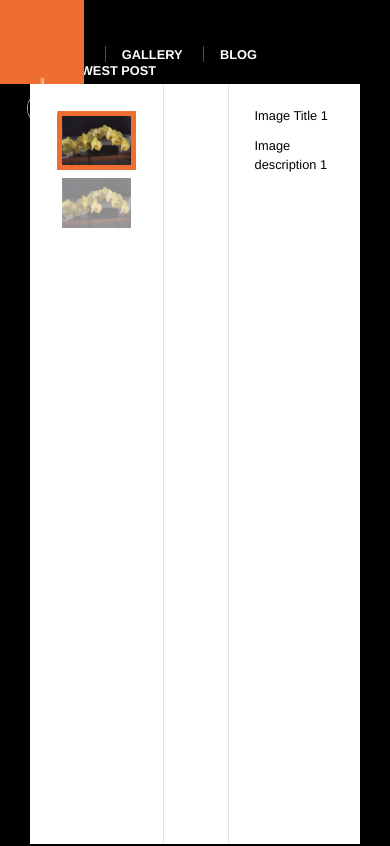
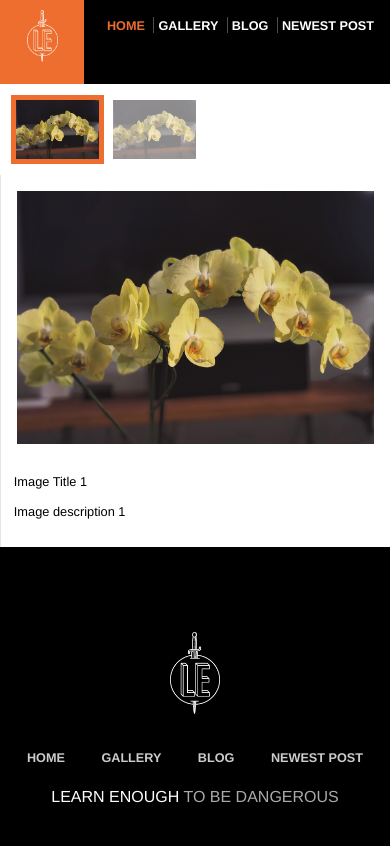
Before and after one commit to vikchadha/vikchadha.github.io, a plain HTML site: page _site/gallery/index.html in a window 390 px wide. Shown: the top 846 px of the page. Drawn offline with Linux system fonts and the light colour scheme.

Commit message:
Finish mobile prototype

```diff
--- a/_site/css/main.css
+++ b/_site/css/main.css
@@ -501,3 +501,79 @@
     margin-top: 3em;
     padding-top: 2em;
 }
+
+@media (max-width: 800px) {
+    html {
+        box-shadow: none;
+        padding: 0;
+    }
+
+    /* HEADER STYLES */
+    .header-nav {
+        padding: 2vh 1em 0 0;
+    }
+    .header-nav > li {
+        margin-left: 0.25em;
+    }
+    .header-nav > li ~ li {
+        padding-left: 0.25em;
+    }
+    .nav-links a {
+        font-size: 3.25vw;
+    }
+    .header-logo {
+        left: auto;
+    }
+
+    /* HOME STYLES */
+    .home-callout {
+    flex-direction: column;
+    }
+    .callout-copy {
+        flex: 1;
+    }
+    .bio-box {
+        float: none;
+        font-size: 1.3rem;
+        width: auto;
+    }
+
+    /* GALLERY STYLES */
+    .gallery {
+        flex-direction: column;
+    }
+    .gallery .col {
+        padding: 1em;
+    }
+    .gallery .gallery-thumbs {
+        flex: 1;
+        height: auto;
+        white-space: nowrap;
+        width: 100vw;
+    }
+        .gallery-thumbs > div {
+        display: inline-block;
+    }
+        .gallery-thumbs img {
+        height: 7vh;
+        margin: 0 10px 0 0;
+        width: auto;
+    }
+        .gallery .gallery-info {
+        flex: 1;
+    }
+    /* BLOG STYLES */
+    .blog-cols {
+        flex-direction: column;
+    }
+    .blog-recent {
+        flex: 1;
+        text-align: center;
+    }
+        .blog-previews {
+        padding: 0;
+    }
+    .post-aside {
+        display: none;
+    }
+}
--- a/css/main.css
+++ b/css/main.css
@@ -501,3 +501,79 @@
     margin-top: 3em;
     padding-top: 2em;
 }
+
+@media (max-width: 800px) {
+    html {
+        box-shadow: none;
+        padding: 0;
+    }
+
+    /* HEADER STYLES */
+    .header-nav {
+        padding: 2vh 1em 0 0;
+    }
+    .header-nav > li {
+        margin-left: 0.25em;
+    }
+    .header-nav > li ~ li {
+        padding-left: 0.25em;
+    }
+    .nav-links a {
+        font-size: 3.25vw;
+    }
+    .header-logo {
+        left: auto;
+    }
+
+    /* HOME STYLES */
+    .home-callout {
+    flex-direction: column;
+    }
+    .callout-copy {
+        flex: 1;
+    }
+    .bio-box {
+        float: none;
+        font-size: 1.3rem;
+        width: auto;
+    }
+
+    /* GALLERY STYLES */
+    .gallery {
+        flex-direction: column;
+    }
+    .gallery .col {
+        padding: 1em;
+    }
+    .gallery .gallery-thumbs {
+        flex: 1;
+        height: auto;
+        white-space: nowrap;
+        width: 100vw;
+    }
+        .gallery-thumbs > div {
+        display: inline-block;
+    }
+        .gallery-thumbs img {
+        height: 7vh;
+        margin: 0 10px 0 0;
+        width: auto;
+    }
+        .gallery .gallery-info {
+        flex: 1;
+    }
+    /* BLOG STYLES */
+    .blog-cols {
+        flex-direction: column;
+    }
+    .blog-recent {
+        flex: 1;
+        text-align: center;
+    }
+        .blog-previews {
+        padding: 0;
+    }
+    .post-aside {
+        display: none;
+    }
+}
```
